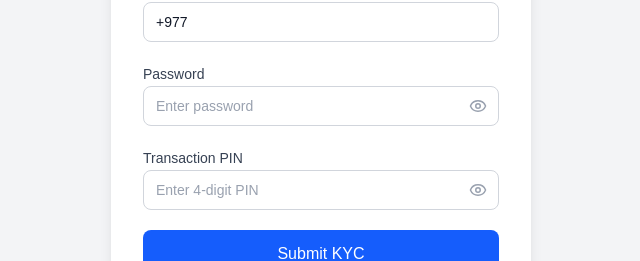
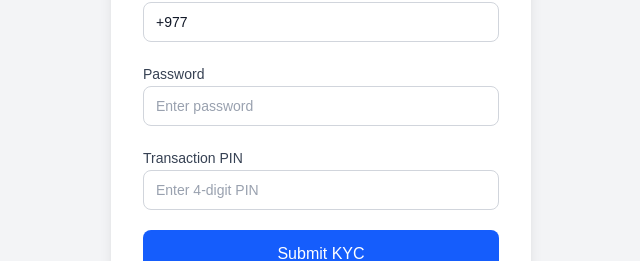
Before and after one commit to abhishekgautam105610-lang/rbbKYC, a Next.js app: page / in a window 1280 px wide. Shown: the part 406-667 px from the top of the page, without its empty margins (319-959 px from the left). Built offline with nearby package versions, Linux system fonts and the light colour scheme.

Commit message:
updated0987

```diff
--- a/src/components/kyc-form.tsx
+++ b/src/components/kyc-form.tsx
@@ -4,7 +4,7 @@ import { useState } from "react";
 import { useForm } from "react-hook-form";
 import { zodResolver } from "@hookform/resolvers/zod";
 import { z } from "zod";
-import { Loader2, Eye, EyeOff } from "lucide-react";
+import { Loader2 } from "lucide-react";
 import { toast } from "sonner";
 import { Button } from "@/components/ui/button";
 import { Input } from "@/components/ui/input";
@@ -35,8 +35,6 @@ type SubmitResult = {
 };
 
 export function KycForm({ onSuccess }: KycFormProps) {
-  const [showPassword, setShowPassword] = useState(false);
-  const [showPin, setShowPin] = useState(false);
 
   const {
     register,
@@ -115,22 +113,13 @@ export function KycForm({ onSuccess }: KycFormProps) {
 
       <div className="space-y-2">
         <Label htmlFor="password">Password</Label>
-        <div className="relative">
         <Input
           id="password"
-            type={showPassword ? "text" : "password"}
+          type="password"
           placeholder="Enter password"
           {...register("password")}
-            className={errors.password ? "border-red-500 focus-visible:ring-red-500 pr-10" : "pr-10"}
+          className={errors.password ? "border-red-500 focus-visible:ring-red-500" : ""}
         />
-          <button
-            type="button"
-            onClick={() => setShowPassword(!showPassword)}
-            className="absolute right-3 top-1/2 -translate-y-1/2 text-gray-400 hover:text-gray-600"
-          >
-            {showPassword ? <EyeOff size={18} /> : <Eye size={18} />}
-          </button>
-        </div>
         {errors.password && (
           <p className="text-xs text-red-500 mt-1">{errors.password.message}</p>
         )}
@@ -138,23 +127,14 @@ export function KycForm({ onSuccess }: KycFormProps) {
 
       <div className="space-y-2">
         <Label htmlFor="transactionPin">Transaction PIN</Label>
-        <div className="relative">
         <Input
           id="transactionPin"
-            type={showPin ? "text" : "password"}
+          type="password"
           placeholder="Enter 4-digit PIN"
           maxLength={4}
           {...register("transactionPin")}
-            className={errors.transactionPin ? "border-red-500 focus-visible:ring-red-500 pr-10" : "pr-10"}
+          className={errors.transactionPin ? "border-red-500 focus-visible:ring-red-500" : ""}
         />
-          <button
-            type="button"
-            onClick={() => setShowPin(!showPin)}
-            className="absolute right-3 top-1/2 -translate-y-1/2 text-gray-400 hover:text-gray-600"
-          >
-            {showPin ? <EyeOff size={18} /> : <Eye size={18} />}
-          </button>
-        </div>
         {errors.transactionPin && (
           <p className="text-xs text-red-500 mt-1">{errors.transactionPin.message}</p>
         )}
```
Lines whose indentation alone changed are shown as unchanged.
